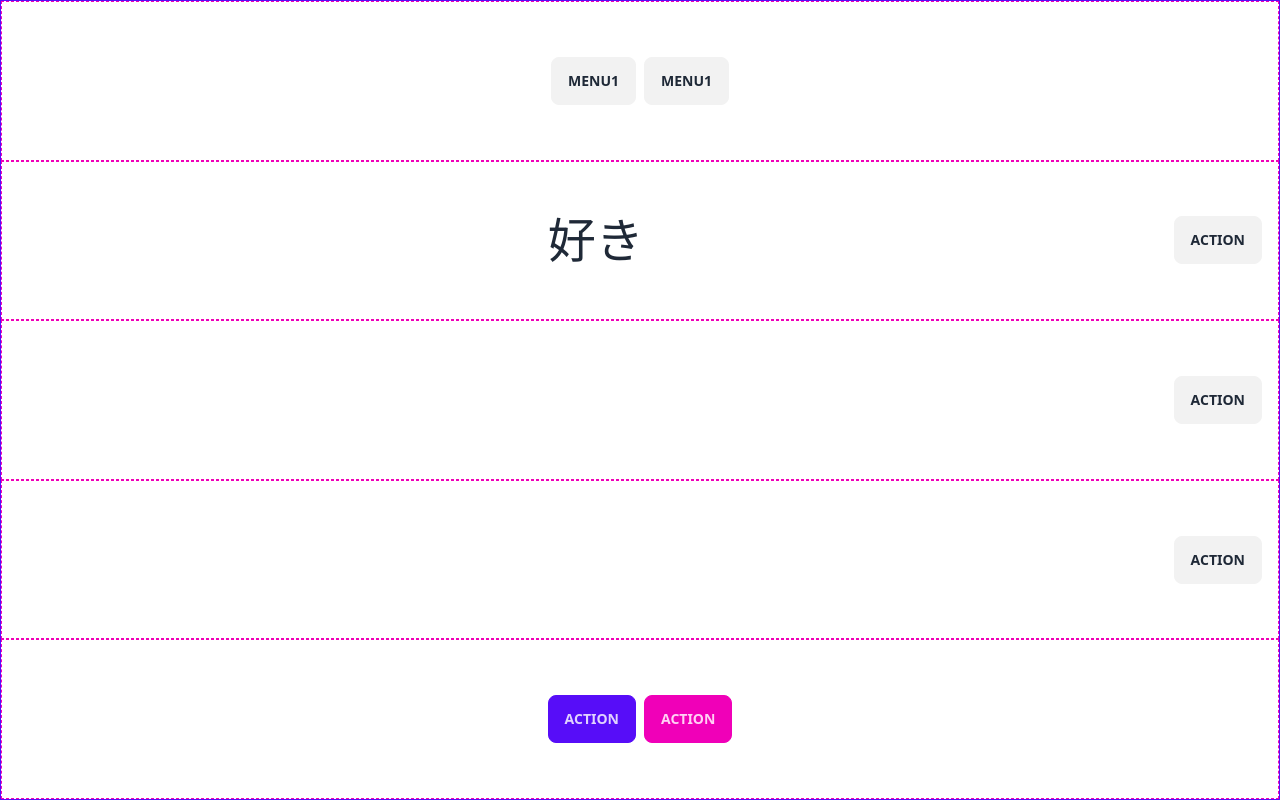
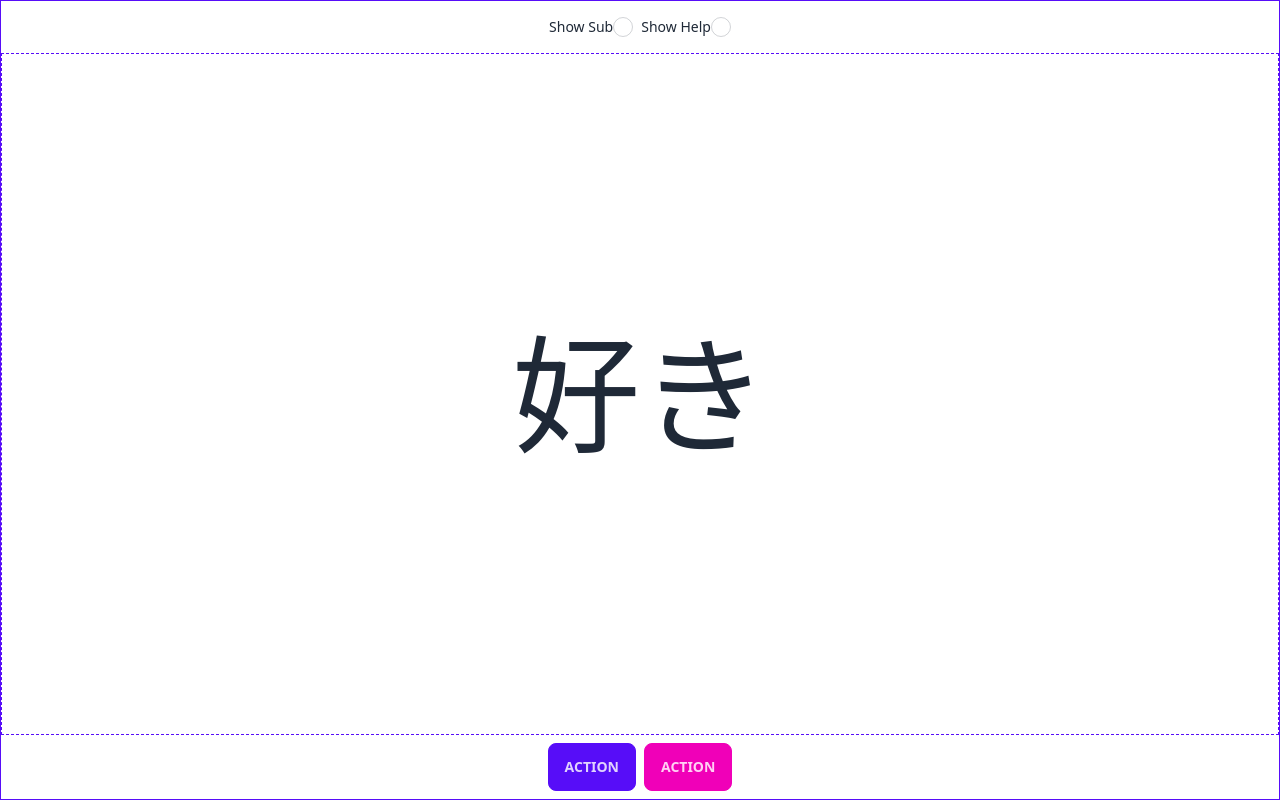
Before and after one commit to odjhey/luxray-cards, a React (Vite) app in the folder pwa/: page / in a window 1280 px wide. Built offline with nearby package versions, Linux system fonts and the light colour scheme.

Commit message:
feat: use big single content screen

```diff
--- a/pwa/src/App.tsx
+++ b/pwa/src/App.tsx
@@ -1,4 +1,4 @@
-import { PropsWithChildren, useState } from 'react'
+import { useState } from 'react'
 import './App.css'
 
 function App() {
@@ -11,73 +11,84 @@ function App() {
   )
 }
 
-const CardEntry = (props: PropsWithChildren) => {
-  return (
-    <div className="flex justify-center items-center border border-dashed border-secondary h-full w-full">
-      {props.children}
-    </div>
-  )
-}
-
-const DisplayText = (
-  props: PropsWithChildren<{ show: boolean; size: 'md' | 'sm' }>,
-) => {
-  const [show, setShow] = useState(props.show)
+// TODO: content and sub and etc could be a react node
+const SingleCard = (props: {
+  contents: { content: string; sub: string; help: string }
+  options: { showSub: boolean; showHelp: boolean }
+}) => {
+  const { content, sub, help } = props.contents
+  const { showSub, showHelp } = props.options
 
   return (
-    <div className="flex w-full justify-between p-4">
-      <div className={`flex justify-center items-center w-full`}>
-        <div
-          className={`${props.size === 'md' ? 'text-5xl' : 'text-2xl'} ${
-            show ? '' : 'hidden'
-          }`}
-        >
-          {props.children}
-        </div>
-      </div>
-      <button
-        className="btn"
-        type="button"
-        onClick={() => {
-          setShow((v) => !v)
-        }}
-      >
-        action
-      </button>
+    <div className="flex flex-col justify-center items-center border border-dashed border-primary h-full w-full">
+      <div className="text-9xl py-4">{content}</div>
+      <div className={`text-4xl ${showSub ? '' : 'hidden'}`}>{sub}</div>
+      <div className={`text-xl ${showHelp ? '' : 'hidden'}`}>{help}</div>
     </div>
   )
 }
 
 const FlashCard = () => {
+  const [options, setOptions] = useState<{
+    showSub: boolean
+    showHelp: boolean
+  }>({
+    showSub: false,
+    showHelp: false,
+  })
+
   return (
-    <div className="flex flex-col h-full w-full border border-solid border-primary justify-evenly items-center">
-      <CardEntry>
-        <div className="flex gap-2">
-          <button className="btn">menu1</button>
-          <button className="btn">menu1</button>
+    <div className="flex flex-col h-full w-full border border-solid border-primary items-center">
+      <div className="flex p-2">
+        <div className="form-control">
+          <label className="label cursor-pointer">
+            <span className="label-text">Show Sub</span>
+            <input
+              type="radio"
+              name="radio-show-sub"
+              className="radio radio-sm"
+              checked={options.showSub}
+              onChange={() => {}}
+              onClick={() => {
+                setOptions((prev) => ({ ...prev, showSub: !prev.showSub }))
+              }}
+            />
+          </label>
         </div>
-      </CardEntry>
-      <CardEntry>
-        <DisplayText show={true} size="md">
-          好き
-        </DisplayText>
-      </CardEntry>
-      <CardEntry>
-        <DisplayText show={false} size="md">
-          すき
-        </DisplayText>
-      </CardEntry>
-      <CardEntry>
-        <DisplayText show={false} size="sm">
-          suki
-        </DisplayText>
-      </CardEntry>
-      <CardEntry>
-        <div className="flex gap-2">
-          <button className="btn btn-primary">action</button>
-          <button className="btn btn-secondary">action</button>
+
+        <div className="form-control">
+          <label className="label cursor-pointer">
+            <span className="label-text">Show Help</span>
+            <input
+              type="radio"
+              name="radio-show-help"
+              className="radio radio-sm"
+              checked={options.showHelp}
+              onChange={() => {}}
+              onClick={() => {
+                setOptions((prev) => ({ ...prev, showHelp: !prev.showHelp }))
+              }}
+            />
+          </label>
         </div>
-      </CardEntry>
+      </div>
+      <div className="h-full w-full">
+        <SingleCard
+          contents={{
+            content: '好き',
+            sub: 'すき',
+            help: 'suki',
+          }}
+          options={{
+            showSub: options.showSub,
+            showHelp: options.showHelp,
+          }}
+        />
+      </div>
+      <div className="flex gap-2 p-2">
+        <button className="btn btn-primary">action</button>
+        <button className="btn btn-secondary">action</button>
+      </div>
     </div>
   )
 }
```
